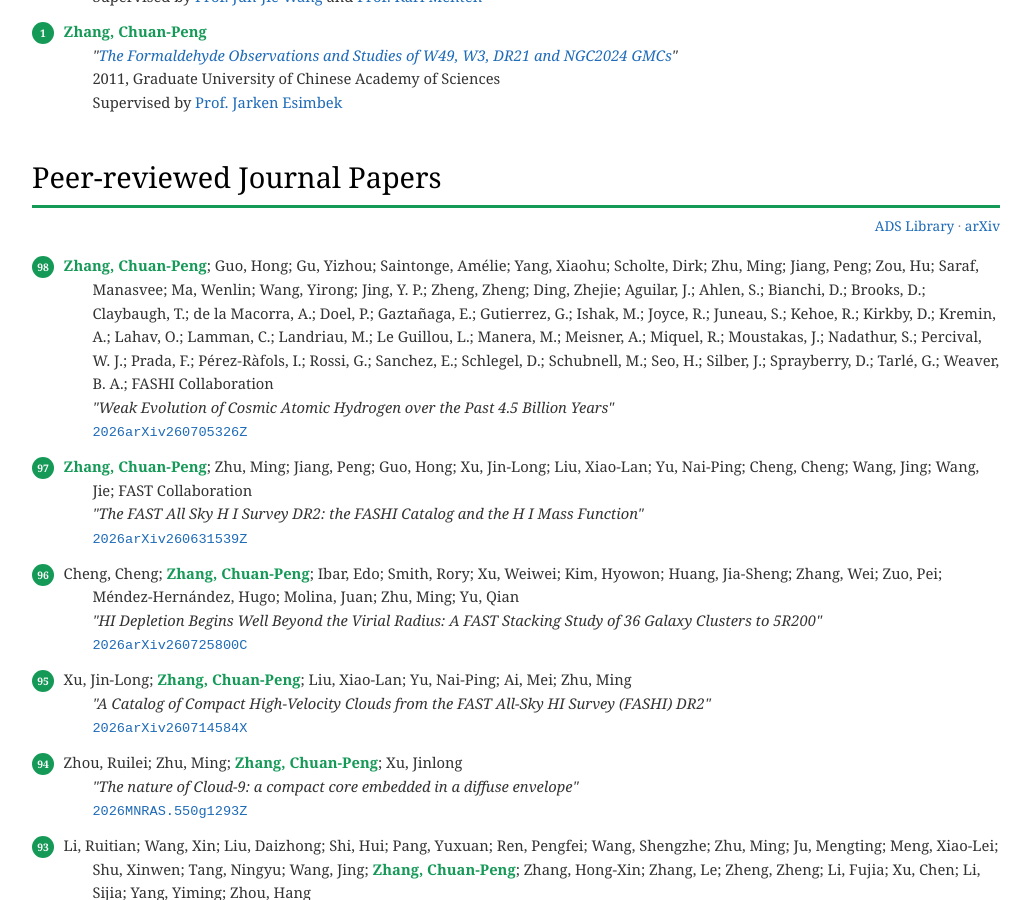
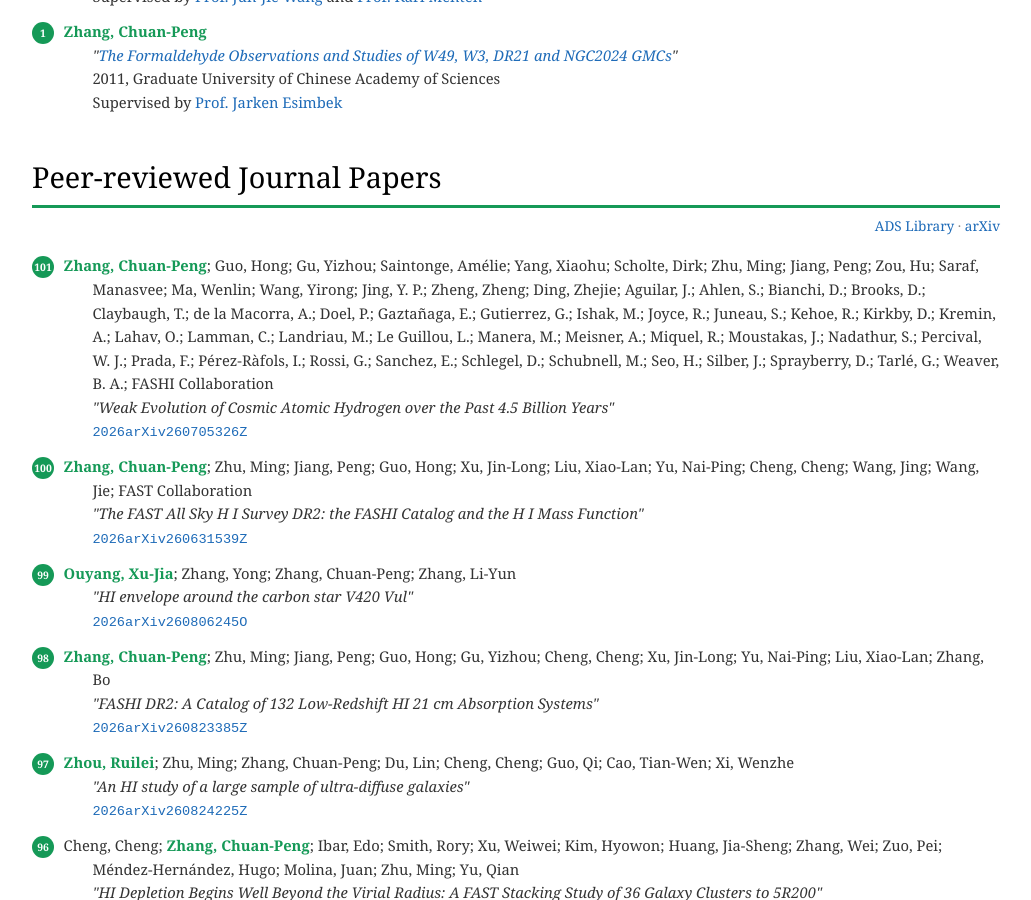
Before and after one commit to zcp521/zcp521.github.io, a Jekyll site: the page built from pub.md, in a window 1280 px wide and 900 px high, scrolled down 1022 px. Shown: the whole window, without its empty margins (124-1155 px from the left). Built offline with Jekyll 4.4.1, drawn with Linux system fonts in a browser that asks for light colours.

Commit message:
Update pub.md

```diff
--- a/pub.md
+++ b/pub.md
@@ -228,9 +228,11 @@ tagline: "&nbsp;"
     <a href="https://arxiv.org/a/zhang_c_2.html" target="_blank" style="color: #1e6bb8;">arXiv</a>
   </div>
 
-<!-- 98 -->
+
+
+<!-- 101 -->
 <div class="pub-item-wrapper">
-  <span class="pub-number">98</span>
+  <span class="pub-number">101</span>
   <span class="pub-item">
     <span class="authors"><strong>Zhang, Chuan-Peng</strong>; Guo, Hong; Gu, Yizhou; Saintonge, Amélie; Yang, Xiaohu; Scholte, Dirk; Zhu, Ming; Jiang, Peng; Zou, Hu; Saraf, Manasvee; Ma, Wenlin; Wang, Yirong; Jing, Y. P.; Zheng, Zheng; Ding, Zhejie; Aguilar, J.; Ahlen, S.; Bianchi, D.; Brooks, D.; Claybaugh, T.; de la Macorra, A.; Doel, P.; Gaztañaga, E.; Gutierrez, G.; Ishak, M.; Joyce, R.; Juneau, S.; Kehoe, R.; Kirkby, D.; Kremin, A.; Lahav, O.; Lamman, C.; Landriau, M.; Le Guillou, L.; Manera, M.; Meisner, A.; Miquel, R.; Moustakas, J.; Nadathur, S.; Percival, W. J.; Prada, F.; Pérez-Ràfols, I.; Rossi, G.; Sanchez, E.; Schlegel, D.; Schubnell, M.; Seo, H.; Silber, J.; Sprayberry, D.; Tarlé, G.; Weaver, B. A.; FASHI Collaboration</span><br>
     <span class="title">"Weak Evolution of Cosmic Atomic Hydrogen over the Past 4.5 Billion Years"</span><br>
@@ -238,15 +240,23 @@ tagline: "&nbsp;"
   </span>
 </div>
 
-  <!-- 97 -->
+  <!-- 100 -->
   <div class="pub-item-wrapper">
-    <span class="pub-number">97</span>
+    <span class="pub-number">100</span>
     <span class="pub-item">
       <span class="authors"><strong>Zhang, Chuan-Peng</strong>; Zhu, Ming; Jiang, Peng; Guo, Hong; Xu, Jin-Long; Liu, Xiao-Lan; Yu, Nai-Ping; Cheng, Cheng; Wang, Jing; Wang, Jie; FAST Collaboration</span><br>
       <span class="title">"The FAST All Sky H I Survey DR2: the FASHI Catalog and the H I Mass Function"</span><br>
       <span class="ref"><a href="https://ui.adsabs.harvard.edu/abs/2026arXiv260631539Z/abstract" target="_blank">2026arXiv260631539Z</a></span>
     </span>
   </div>
+
+
+<!-- 99 --><div class="pub-item-wrapper"> <span class="pub-number">99</span> <span class="pub-item"> <span class="authors"><strong>Ouyang, Xu-Jia</strong>; Zhang, Yong; Zhang, Chuan-Peng; Zhang, Li-Yun</span><br> <span class="title">"HI envelope around the carbon star V420 Vul"</span><br> <span class="ref"><a href="https://ui.adsabs.harvard.edu/abs/2026arXiv260806245O/abstract" target="_blank">2026arXiv260806245O</a></span> </span> </div>
+
+<!-- 98 --><div class="pub-item-wrapper"> <span class="pub-number">98</span> <span class="pub-item"> <span class="authors"><strong>Zhang, Chuan-Peng</strong>; Zhu, Ming; Jiang, Peng; Guo, Hong; Gu, Yizhou; Cheng, Cheng; Xu, Jin-Long; Yu, Nai-Ping; Liu, Xiao-Lan; Zhang, Bo</span><br> <span class="title">"FASHI DR2: A Catalog of 132 Low-Redshift HI 21 cm Absorption Systems"</span><br> <span class="ref"><a href="https://ui.adsabs.harvard.edu/abs/2026arXiv260823385Z/abstract" target="_blank">2026arXiv260823385Z</a></span> </span> </div>
+
+<!-- 97 --><div class="pub-item-wrapper"> <span class="pub-number">97</span> <span class="pub-item"> <span class="authors"><strong>Zhou, Ruilei</strong>; Zhu, Ming; Zhang, Chuan-Peng; Du, Lin; Cheng, Cheng; Guo, Qi; Cao, Tian-Wen; Xi, Wenzhe</span><br> <span class="title">"An HI study of a large sample of ultra-diffuse galaxies"</span><br> <span class="ref"><a href="https://ui.adsabs.harvard.edu/abs/2026arXiv260824225Z/abstract" target="_blank">2026arXiv260824225Z</a></span> </span> </div>
+
 
 <!-- 96 -->
 <div class="pub-item-wrapper">
```
